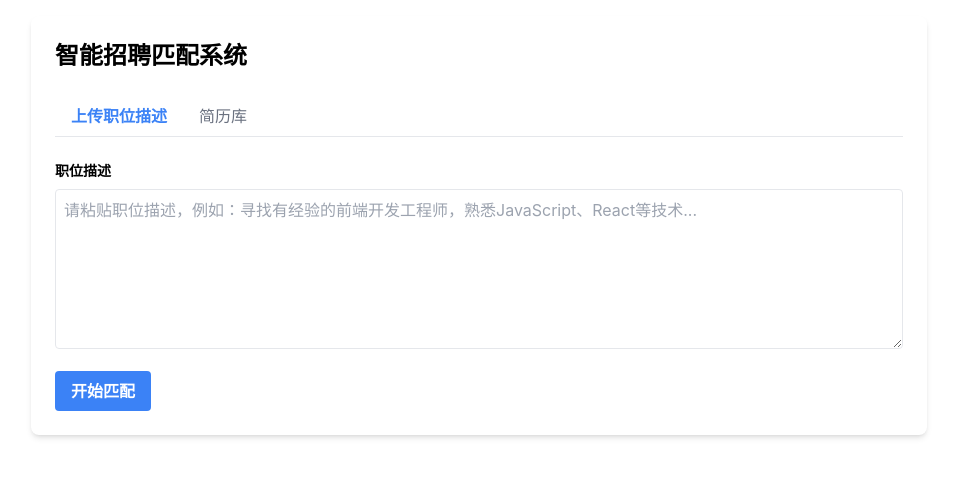
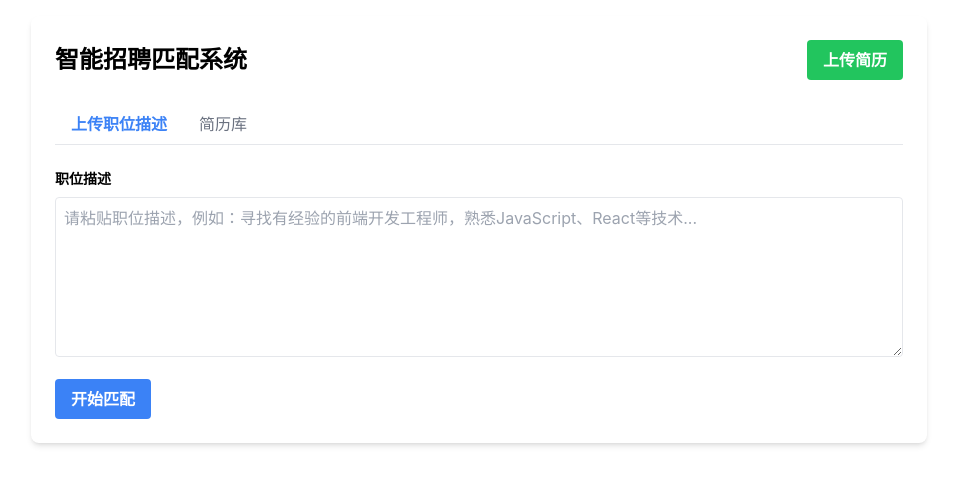
Before and after one commit to Rick03098/recruitment-matcher2, a Next.js app: page / in a window 1280 px wide. Shown: the top 484 px of the page, without its empty margins (161-1118 px from the left). Built offline with nearby package versions, Linux system fonts and the light colour scheme.

Commit message:
Update RecruitmentMatcher.js

```diff
--- a/components/RecruitmentMatcher.js
+++ b/components/RecruitmentMatcher.js
@@ -1,4 +1,6 @@
 import { useState, useEffect } from 'react';
+import Link from 'next/link';
+
 
 export default function RecruitmentMatcher() {
   const [jobDescription, setJobDescription] = useState('');
@@ -111,7 +113,14 @@ export default function RecruitmentMatcher() {
     <div className="p-4">
       <div className="max-w-4xl mx-auto bg-white rounded-lg shadow-md overflow-hidden">
         <div className="p-6">
-          <h1 className="text-2xl font-bold mb-6">智能招聘匹配系统</h1>
+          <div className="flex justify-between items-center mb-6">
+  <h1 className="text-2xl font-bold">智能招聘匹配系统</h1>
+  <Link href="/upload">
+    <a className="bg-green-500 text-white font-bold py-2 px-4 rounded hover:bg-green-600">
+      上传简历
+    </a>
+  </Link>
+</div>
 
           {error && (
             <div className="mb-4 p-3 bg-red-100 text-red-700 rounded">
```
